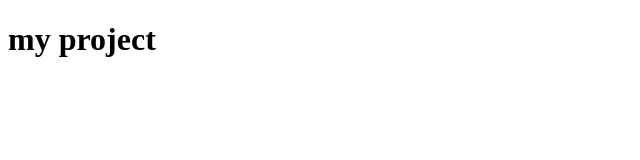
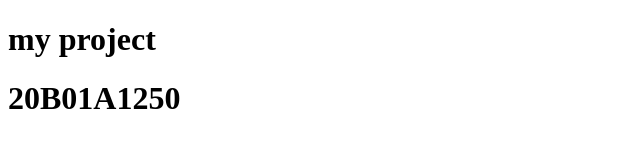
Before and after one commit to sushmitha2003/collaboration_practice, a plain HTML site: page index.html in a window 1280 px wide. Shown: the whole page, without its empty margins (0-640 px from the left). Drawn offline with Linux system fonts and the light colour scheme.

Commit message:
regdno added

```diff
--- a/index.html
+++ b/index.html
@@ -8,5 +8,6 @@
 </head>
 <body>
     <h1>my project</h1>
+    <h1>20B01A1250</h1>
 </body>
 </html>
```
